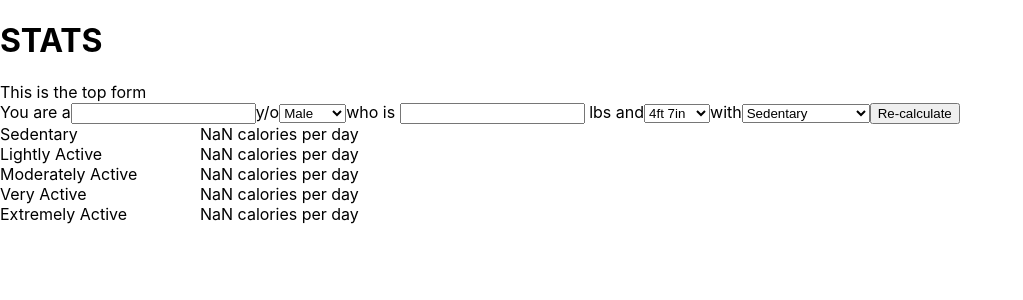
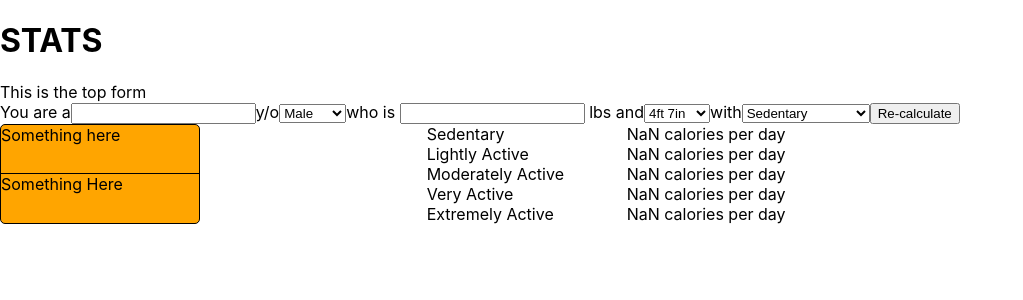
Before and after one commit to FraustoB/TDEE_MACRO_app, a Next.js app: page /tdeeresults/1 in a window 1280 px wide. Shown: the top 300 px of the page, without its empty margins (0-1023 px from the left). Built offline with nearby package versions, Linux system fonts and the light colour scheme.

Commit message:
added basic grid layout future installments on features down the road. Fixed error with key elements by adding react fragments

```diff
--- a/components/bodyMetrics.js
+++ b/components/bodyMetrics.js
@@ -1,59 +1,52 @@
+import React, { useEffect, useState } from "react";
+import activityLvls from "../information/activityLvls";
+import styles from "/styles/bodymetrics.module.scss";
 
-import {useEffect ,useState} from 'react';
-import activityLvls from "../information/activityLvls";
-import styles from '/styles/bodymetrics.module.scss'
+export default function BodyMetrics({ props, calories, setCalories }) {
+  const [curBmr, setCurBmr] = useState(0);
 
-export default function BodyMetrics({props,calories,setCalories}){
+  let { sex, age, height, weight, activityLvl } = props;
 
-    const [curBmr, setCurBmr ] = useState(0);
+  useEffect(() => {
+    console.log(props);
+    setCurBmr(bmrCalc(weight, height, sex, age));
+  }, [props]);
+  console.log(curBmr);
 
-    let {sex,age,height,weight,activityLvl} = props;
-
-    useEffect(()=> {
-        console.log(props);
-        setCurBmr(bmrCalc(weight,height,sex,age));
-    },[props])
-      console.log(curBmr)
-
-
-    function bmrCalc(weight,height,sex,age){
+  function bmrCalc(weight, height, sex, age) {
     //first convert LB weight into kg's
-        let weightKg = weight/2.2;
+    let weightKg = weight / 2.2;
     // initialize a user bmr for later
-        let userBmr = '';
+    let userBmr = "";
     //determine if user is a male or female, then use the appropriate calculations
     //to figure out their bmr
-        if(sex==='male') {
-            userBmr = (10*weightKg) + (6.25 * height) -(5*age)+5
-        }
-        else {
-            userBmr = (10*weightKg) +  (6.25 * height) - (5*age)-161;
+    if (sex === "male") {
+      userBmr = 10 * weightKg + 6.25 * height - 5 * age + 5;
+    } else {
+      userBmr = 10 * weightKg + 6.25 * height - 5 * age - 161;
     }
     userBmr = Math.floor(userBmr);
     return userBmr;
   }
 
-    const activityCalories =  activityLvls.map((cur) => (
-        <>
-           <div key={cur.value}>{cur.activity}</div><div>{Math.floor(cur.value * curBmr)} calories per day </div>
-        </>
+  const activityCalories = activityLvls.map((cur) => (
+    //need to use React.Fragments in order to avoid errors in react but also not introduce
+    //new elements to the dom
+    <React.Fragment key={cur.activity}>
+      <div key={cur.value}>{cur.activity}</div>
+      <div key={cur.activity}>
+        {Math.floor(cur.value * curBmr)} calories per day
+      </div>
+    </React.Fragment>
+  ));
 
-
-    ))
-
-
-
-
-
-    return(
+  return (
     <div className={styles.calorieSection}>
-            <div className={styles.mntncCal} >
-            <div className={styles.actvForm}>
-                {activityCalories}
+      <div className={styles.mntncCal}>
+        <div className={styles.calPerDay}>Something here</div>
+        <div>Something Here</div>
       </div>
-
-
+      <div className={styles.actvForm}>{activityCalories}</div>
     </div>
-        </div>
-    )
+  );
 }
--- a/styles/bodymetrics.module.scss
+++ b/styles/bodymetrics.module.scss
@@ -1,12 +1,21 @@
-.actvForm{
-    display: grid;
-    grid-template-columns: 200px 200px;
+.calorieSection {
+  display: grid;
+  grid-template-columns: 1fr 2fr;
 }
 
+.mntncCal {
+  display: grid;
+  background-color: orange;
+  border: solid 1px black;
+  border-radius: 5px;
+  .calPerDay {
+    border-bottom: solid 1px black;
+  }
+  margin-right: 10px;
+  width: 200px;
+}
 
-
-
-.gridItem{
-    background-color: blue;
-    outline: red;
+.actvForm {
+  display: grid;
+  grid-template-columns: 200px 200px;
 }
```
Also changed, not shown: components/forms.js (+77 -47 lines). Lines whose indentation alone changed are shown as unchanged.
